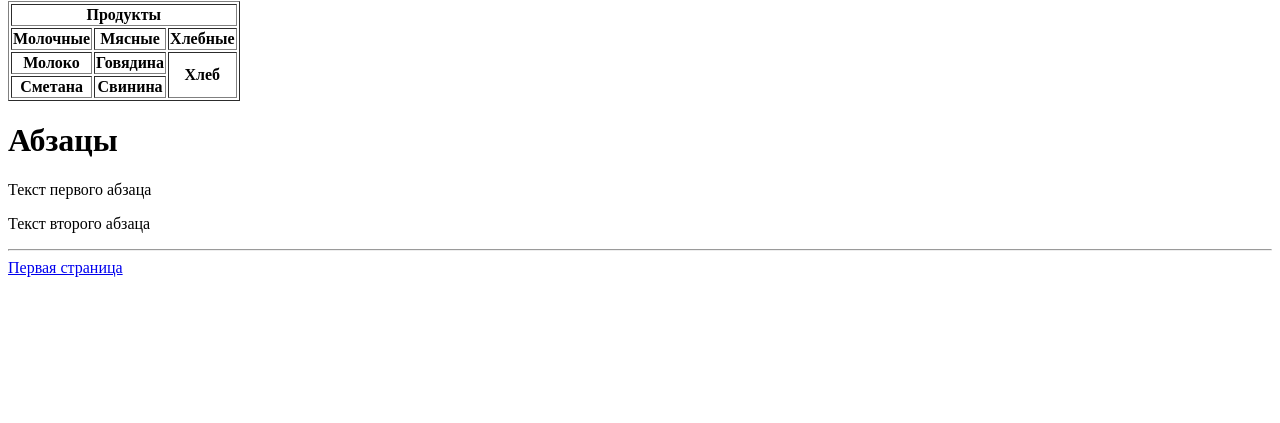
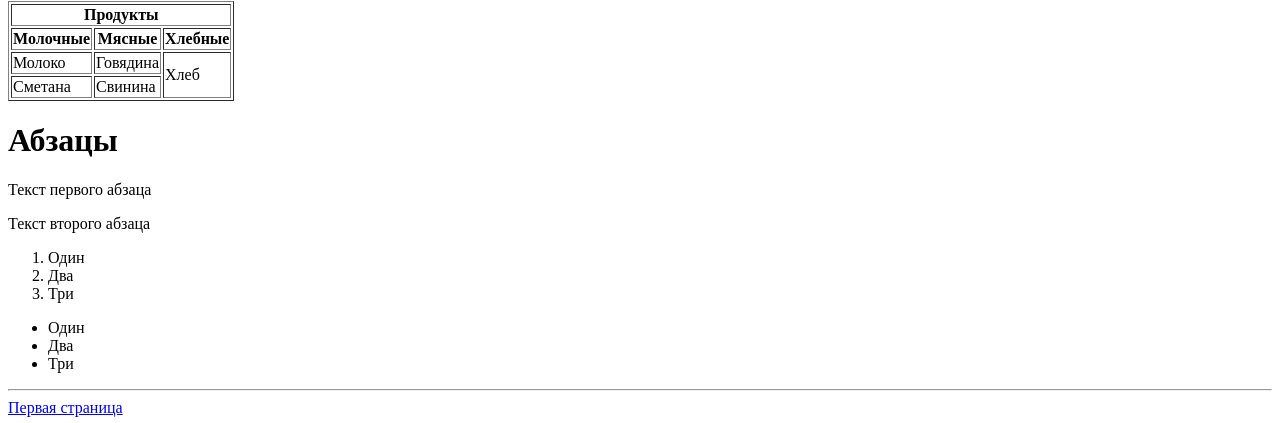
Before and after one commit to pavelkredo/AcademItSchoolClientWeb, a plain HTML site: page IntroHtml/IntroHtml/HTMLPage2.html in a window 1280 px wide. Shown: the part 281-704 px from the top of the page. Drawn offline with Linux system fonts and the light colour scheme.

Commit message:
Учел замечания в задаче IntroHtml

```diff
--- a/IntroHtml/IntroHtml/HTMLPage2.html
+++ b/IntroHtml/IntroHtml/HTMLPage2.html
@@ -1,5 +1,4 @@
 <!DOCTYPE html>
-
 <html>
 <head>
     <meta charset="utf-8" />
@@ -7,7 +6,6 @@
 </head>
 <body>
     <img src="http://bipbap.ru/wp-content/uploads/2017/09/Cool-High-Resolution-Wallpaper-1920x1080.jpg" height="270" width="480" />
-
     <table border="1">
         <thead>
             <tr>
@@ -21,19 +19,29 @@
         </thead>
         <tbody>
             <tr>
-                <th>Молоко</th>
-                <th>Говядина</th>
-                <th rowspan="2">Хлеб</th>
+                <td>Молоко</td>
+                <td>Говядина</td>
+                <td rowspan="2">Хлеб</td>
             </tr>
             <tr>
-                <th>Сметана</th>
-                <th>Свинина</th>
+                <td>Сметана</td>
+                <td>Свинина</td>
             </tr>
         </tbody>
     </table>
     <h1>Абзацы</h1>
     <p>Текст первого абзаца</p>
     <p>Текст второго абзаца</p>
+    <ol>
+        <li>Один</li>
+        <li>Два</li>
+        <li>Три</li>
+    </ol>
+    <ul>
+        <li>Один</li>
+        <li>Два</li>
+        <li>Три</li>
+    </ul>
     <hr />
     <a href="HTMLPage1.html">Первая страница</a>
 </body>
```
Also changed, not shown: IntroHtml/IntroHtml/HTMLPage1.html (+25 -18 lines).
